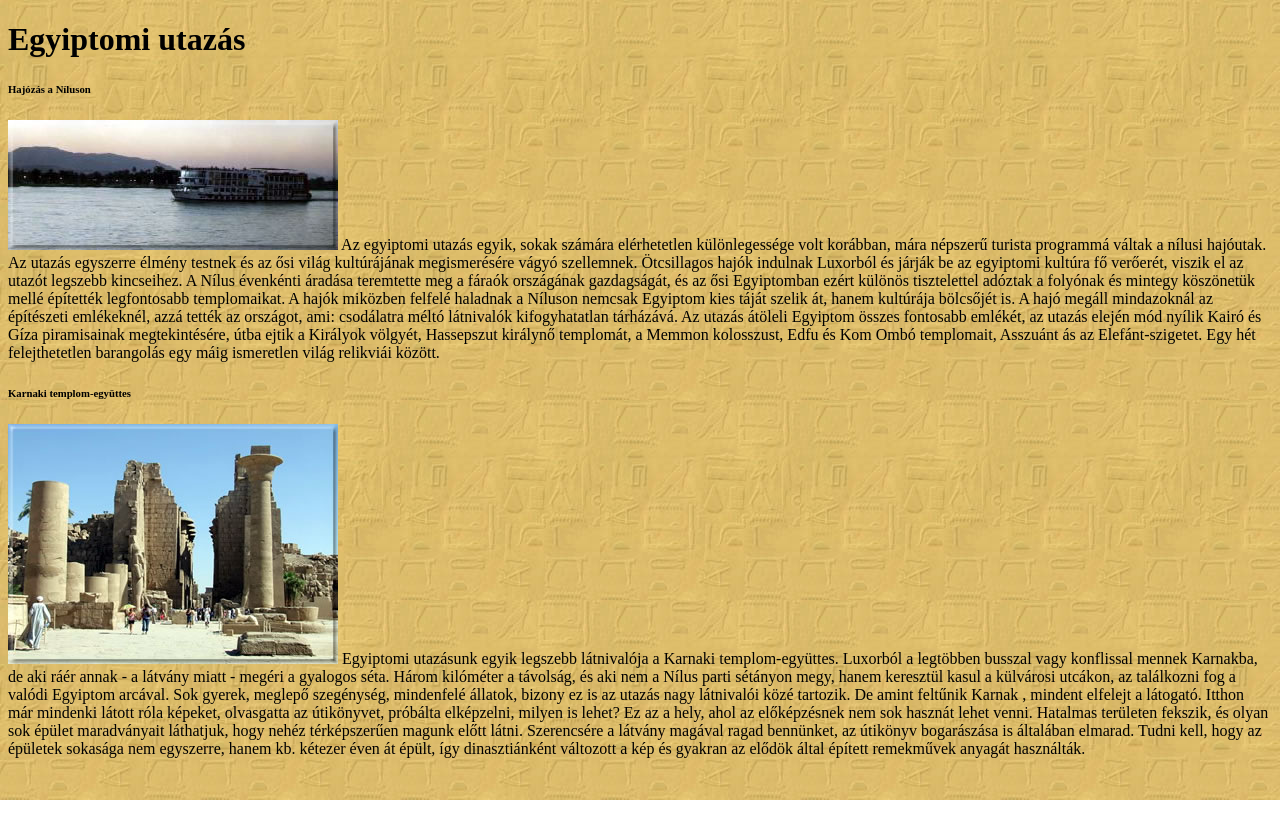
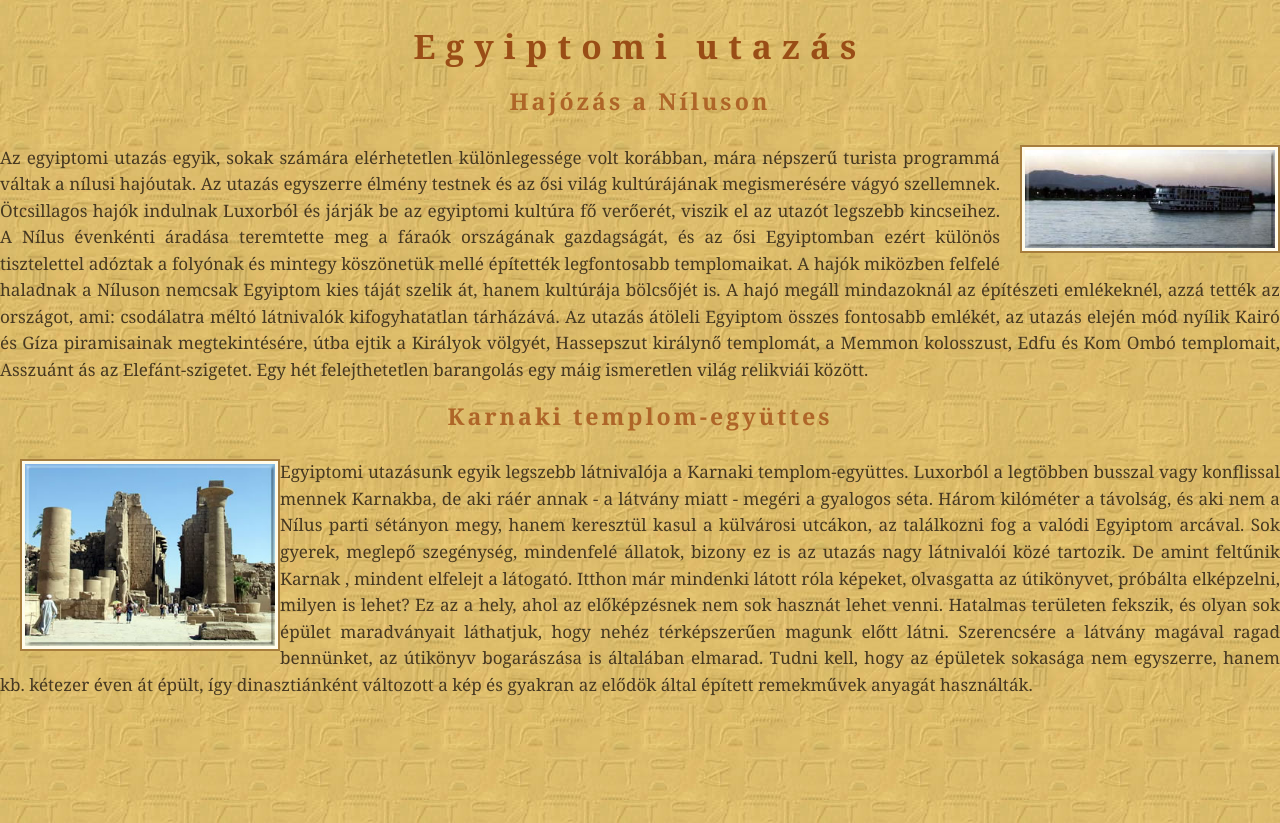
Before and after one commit to baloghp9408/egyiptom, a plain HTML site: page index.html in a window 1280 px wide. Before the commit the page ends 800 px from the top, so only its background shows below. Drawn offline with Linux system fonts and the light colour scheme.

Commit message:
index.html and index.css update

```diff
--- a/index.css
+++ b/index.css
@@ -1,3 +1,51 @@
 body{
     background-image: url(kepek/egyiptomihatter.jpg);
+    min-height: 100vh;
+    margin: 0;
+    font-family: 'Georgia', serif;
 }
+
+h1{
+    text-align: center;
+    color: #994d16;
+    letter-spacing: 0.3em;
+    font-size: 2.1em;
+    margin-bottom: 10px;
+    font-weight: bold;
+}
+
+h2{
+    text-align: center;
+    color: #ae6528;
+    font-size: 1.45em;
+    margin-top: 0.7em;
+    margin-bottom: 1.2em;
+    letter-spacing: 0.13em;
+    font-weight: bold;
+}
+
+p{
+    color: #463821;
+    line-height: 1.55;
+    font-size: 1.07em;
+    margin-bottom: 0.7em;
+    text-align: justify;
+}
+
+#nilus{
+    float: right;
+    margin-left: 20px;
+    border: 2px solid #a67d3d;
+    padding: 3px;
+    max-width: 250px;
+    background: #fffbea;
+}
+
+#karnak{
+    float: left;
+    margin-left: 20px;
+    border: 2px solid #a67d3d;
+    padding: 3px;
+    max-width: 250px;
+    background: #fffbea;
+}
--- a/index.html
+++ b/index.html
@@ -10,18 +10,18 @@
     <h1>
         Egyiptomi utazás
     </h1>
-    <h6>
+    <h2>
         Hajózás a Níluson
-    </h6>
+    </h2>
     <p>
-        <img src="kepek/nilus.jpg" alt="nilus">
+        <img id="nilus" src="kepek/nilus.jpg" alt="nilus">
         Az egyiptomi utazás egyik, sokak számára elérhetetlen különlegessége volt korábban, mára népszerű turista programmá váltak a nílusi hajóutak. Az utazás egyszerre élmény testnek és az ősi világ kultúrájának megismerésére vágyó szellemnek. Ötcsillagos hajók indulnak Luxorból és járják be az egyiptomi kultúra fő verőerét, viszik el az utazót legszebb kincseihez. A Nílus évenkénti áradása teremtette meg a fáraók országának gazdagságát, és az ősi Egyiptomban ezért különös tisztelettel adóztak a folyónak és mintegy köszönetük mellé építették legfontosabb templomaikat. A hajók miközben felfelé haladnak a Níluson nemcsak Egyiptom kies táját szelik át, hanem kultúrája bölcsőjét is. A hajó megáll mindazoknál az építészeti emlékeknél, azzá tették az országot, ami: csodálatra méltó látnivalók kifogyhatatlan tárházává. Az utazás átöleli Egyiptom összes fontosabb emlékét, az utazás elején mód nyílik Kairó és Gíza piramisainak megtekintésére, útba ejtik a Királyok völgyét, Hassepszut királynő templomát, a Memmon kolosszust, Edfu és Kom Ombó templomait, Asszuánt ás az Elefánt-szigetet. Egy hét felejthetetlen barangolás egy máig ismeretlen világ relikviái között.
     </p>
-    <h6>
+    <h2>
         Karnaki templom-együttes
-    </h6>
+    </h2>
     <p>
-        <img src="kepek/karnak.jpg" alt="Karnak">
+        <img id="karnak" src="kepek/karnak.jpg" alt="Karnak">
         Egyiptomi utazásunk egyik legszebb látnivalója a Karnaki templom-együttes. Luxorból a legtöbben busszal vagy konflissal mennek Karnakba, de aki ráér annak - a látvány miatt - megéri a gyalogos séta. Három kilóméter a távolság, és aki nem a Nílus parti sétányon megy, hanem keresztül kasul a külvárosi utcákon, az találkozni fog a valódi Egyiptom arcával. Sok gyerek, meglepő szegénység, mindenfelé állatok, bizony ez is az utazás nagy látnivalói közé tartozik. De amint feltűnik Karnak , mindent elfelejt a látogató. Itthon már mindenki látott róla képeket, olvasgatta az útikönyvet, próbálta elképzelni, milyen is lehet? Ez az a hely, ahol az előképzésnek nem sok hasznát lehet venni. Hatalmas területen fekszik, és olyan sok épület maradványait láthatjuk, hogy nehéz térképszerűen magunk előtt látni. Szerencsére a látvány magával ragad bennünket, az útikönyv bogarászása is általában elmarad. Tudni kell, hogy az épületek sokasága nem egyszerre, hanem kb. kétezer éven át épült, így dinasztiánként változott a kép és gyakran az elődök által épített remekművek anyagát használták.
     </p>
 </body>
```
